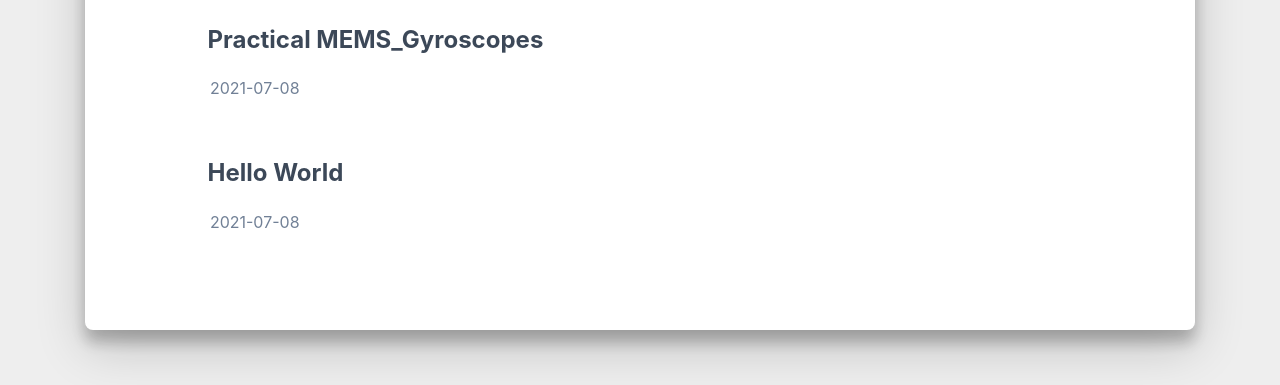
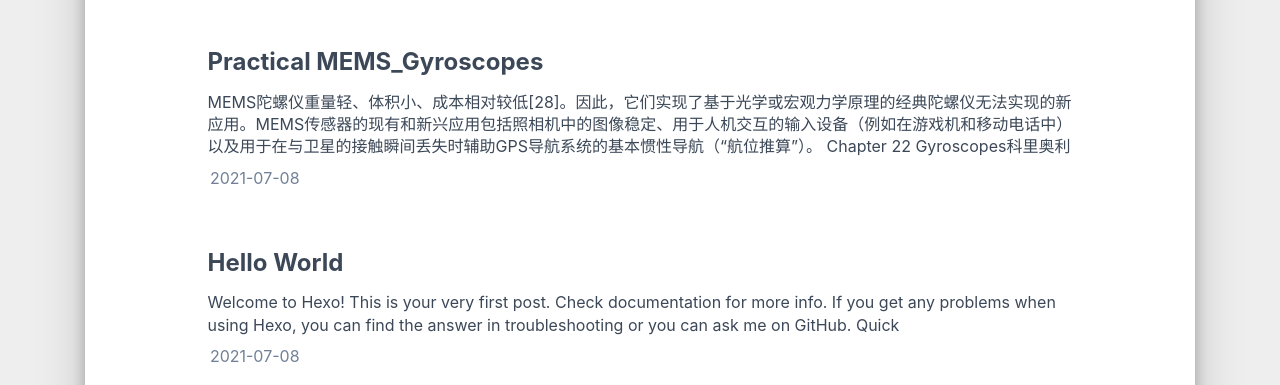
Before and after one commit to mygoshi/mygoshi.github.io, a plain HTML site: page index.html in a window 1280 px wide. Shown: the part 967-1352 px from the top of the page. Drawn offline with nearby package versions, Linux system fonts and the light colour scheme; some icons are missing; a small style sheet from the web is missing.

Commit message:
Site updated: 2021-07-14 20:52:21

```diff
--- a/index.html
+++ b/index.html
@@ -304,6 +304,9 @@ mjx-container[display="true"] + br {
 
 
 
+
+          111234
+22234
         </a>
       </p>
 
@@ -338,6 +341,11 @@ mjx-container[display="true"] + br {
 
 
 
+
+          MEMS陀螺仪重量轻、体积小、成本相对较低[28]。因此，它们实现了基于光学或宏观力学原理的经典陀螺仪无法实现的新应用。MEMS传感器的现有和新兴应用包括照相机中的图像稳定、用于人机交互的输入设备（例如在游戏机和移动电话中）以及用于在与卫星的接触瞬间丢失时辅助GPS导航系统的基本惯性导航（“航位推算”）。
+Chapter 22 Gyroscopes科里奥利力
+振动式双模陀螺仪
+指驱动和感应在正交的
         </a>
       </p>
 
@@ -372,6 +380,9 @@ mjx-container[display="true"] + br {
 
 
 
+
+          Welcome to Hexo! This is your very first post. Check documentation for more info. If you get any problems when using Hexo, you can find the answer in troubleshooting or you can ask me on GitHub.
+Quick
         </a>
       </p>
 
```
